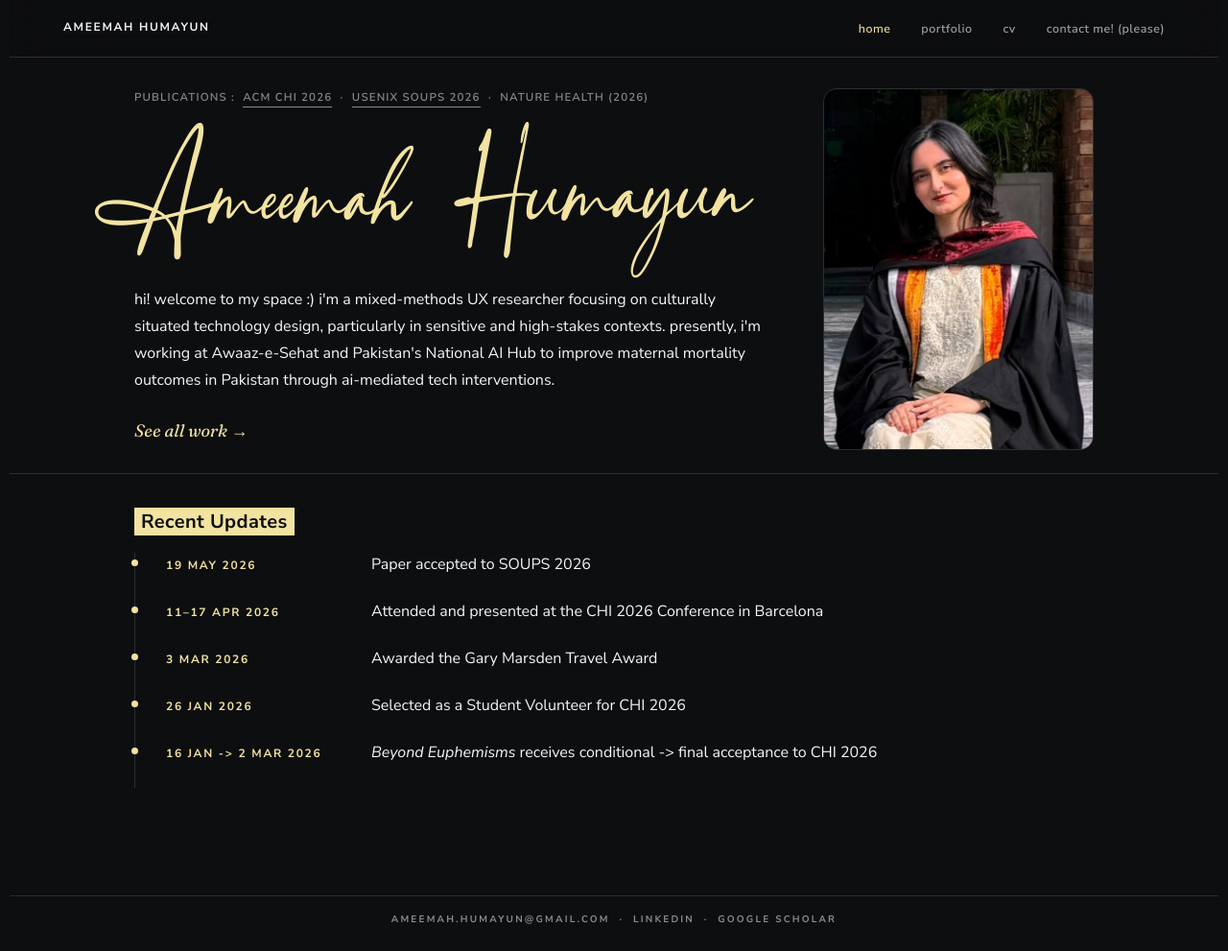
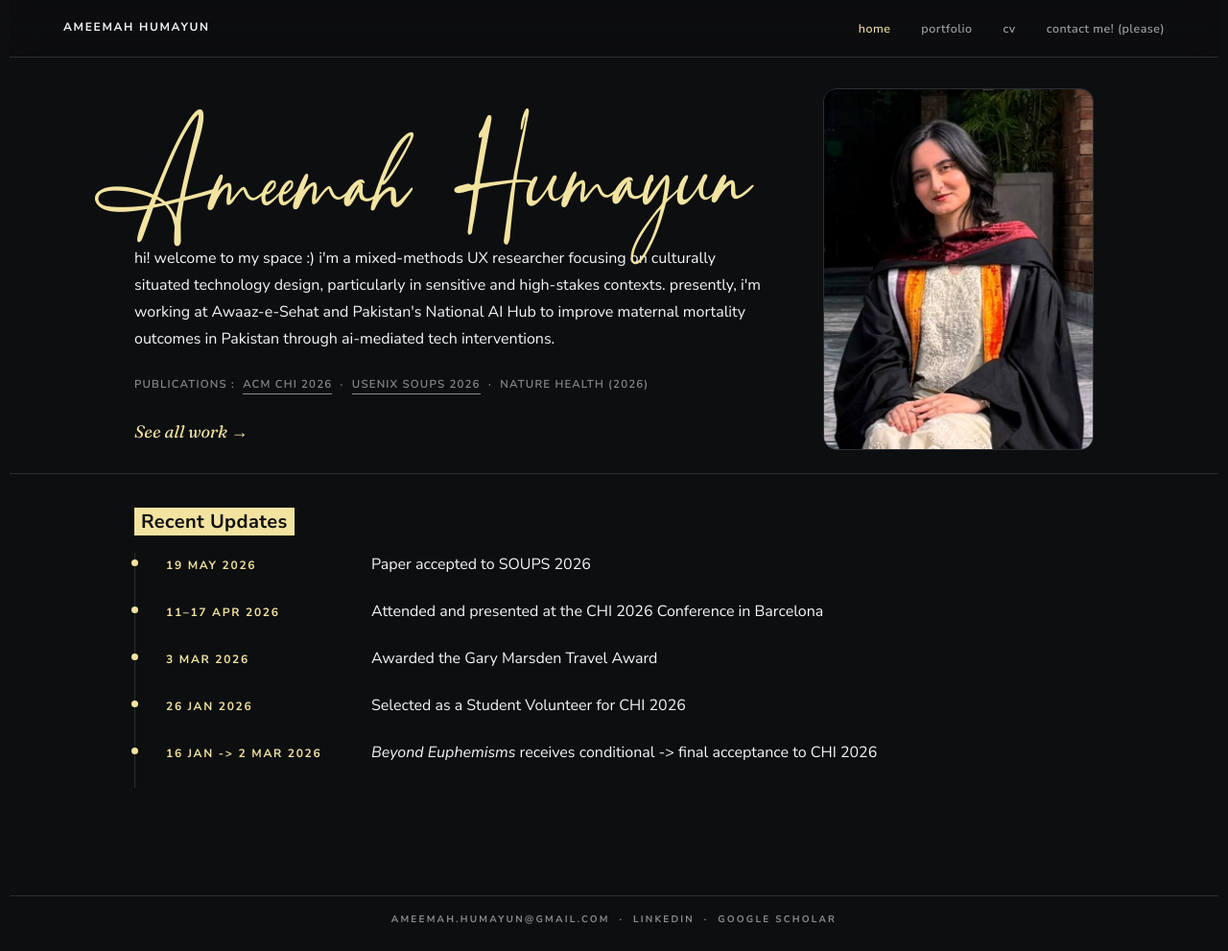
Before and after one commit to ameemahumayun/ameemahumayun.github.io, a Jekyll site: the page built from index.html, in a window 1280 px wide and 991 px high. Shown: the whole window at 96% size. Built offline with Jekyll 4.4.1, drawn with Linux system fonts in a browser that asks for light colours.

Commit message:
Move Publications eyebrow below the intro, before See all work
New flow: name -> bio -> Publications credibility line -> See all
work CTA, instead of leading with credentials ahead of the name.
Re-tuned the signature's top margin so See all work still lines up
with the photo's bottom edge after the reflow (verified within 0.5px).

```diff
--- a/index.html
+++ b/index.html
@@ -9,14 +9,14 @@ description: Mixed-methods UX researcher working on human-centered AI for health
 <header class="hero hero--profile">
   <div class="hero__inner">
     <div class="hero__text">
-      <p class="eyebrow" style="margin-bottom:1.25rem;color:var(--color-text-mute);font-weight:600;letter-spacing:0.1em;">
+      <h1 class="signature-text" style="margin-top:2.47rem;margin-bottom:1.1rem;">Ameemah Humayun</h1>
+      <p class="lead" style="max-width:660px;font-size:var(--text-base);line-height:1.75;margin-bottom:1.25rem;">hi! welcome to my space :) i'm a mixed-methods UX researcher focusing on culturally situated technology design, particularly in sensitive and high-stakes contexts. presently, i'm working at Awaaz-e-Sehat and Pakistan's National AI Hub to improve maternal mortality outcomes in Pakistan through ai-mediated tech interventions.</p>
+      <p class="eyebrow" style="margin-top:1.5rem;margin-bottom:1.25rem;color:var(--color-text-mute);font-weight:600;letter-spacing:0.1em;">
         Publications&nbsp;:&nbsp;
         <a href="https://doi.org/10.1145/3772318.3791315" target="_blank" rel="noopener" class="link-quiet link-underline-mute">ACM CHI 2026</a> &nbsp;·&nbsp;
         <a href="https://www.usenix.org/conference/soups2026/presentation/shanza" target="_blank" rel="noopener" class="link-quiet link-underline-mute">USENIX SOUPS 2026</a> &nbsp;·&nbsp;
         <span>Nature Health (2026)</span>
       </p>
-      <h1 class="signature-text" style="margin-top:2.125rem;margin-bottom:1.1rem;">Ameemah Humayun</h1>
-      <p class="lead" style="max-width:660px;font-size:var(--text-base);line-height:1.75;margin-top:2.906rem;margin-bottom:1.25rem;">hi! welcome to my space :) i'm a mixed-methods UX researcher focusing on culturally situated technology design, particularly in sensitive and high-stakes contexts. presently, i'm working at Awaaz-e-Sehat and Pakistan's National AI Hub to improve maternal mortality outcomes in Pakistan through ai-mediated tech interventions.</p>
       <p style="margin-top:1.5rem;">
         <a href="{{ '/work/' | relative_url }}" class="serif" style="font-size:1.125rem;">See all work &rarr;</a>
       </p>
```
